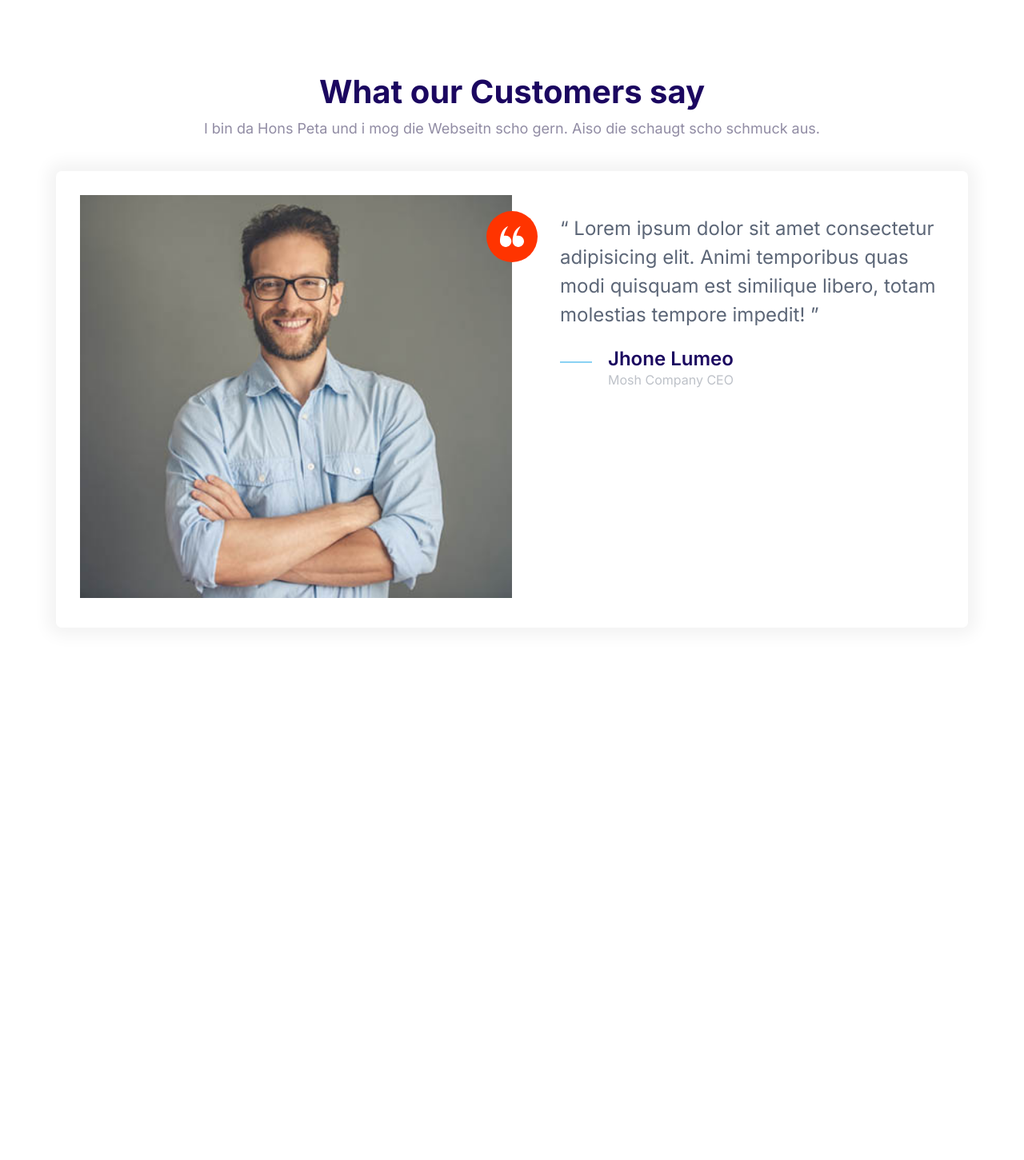
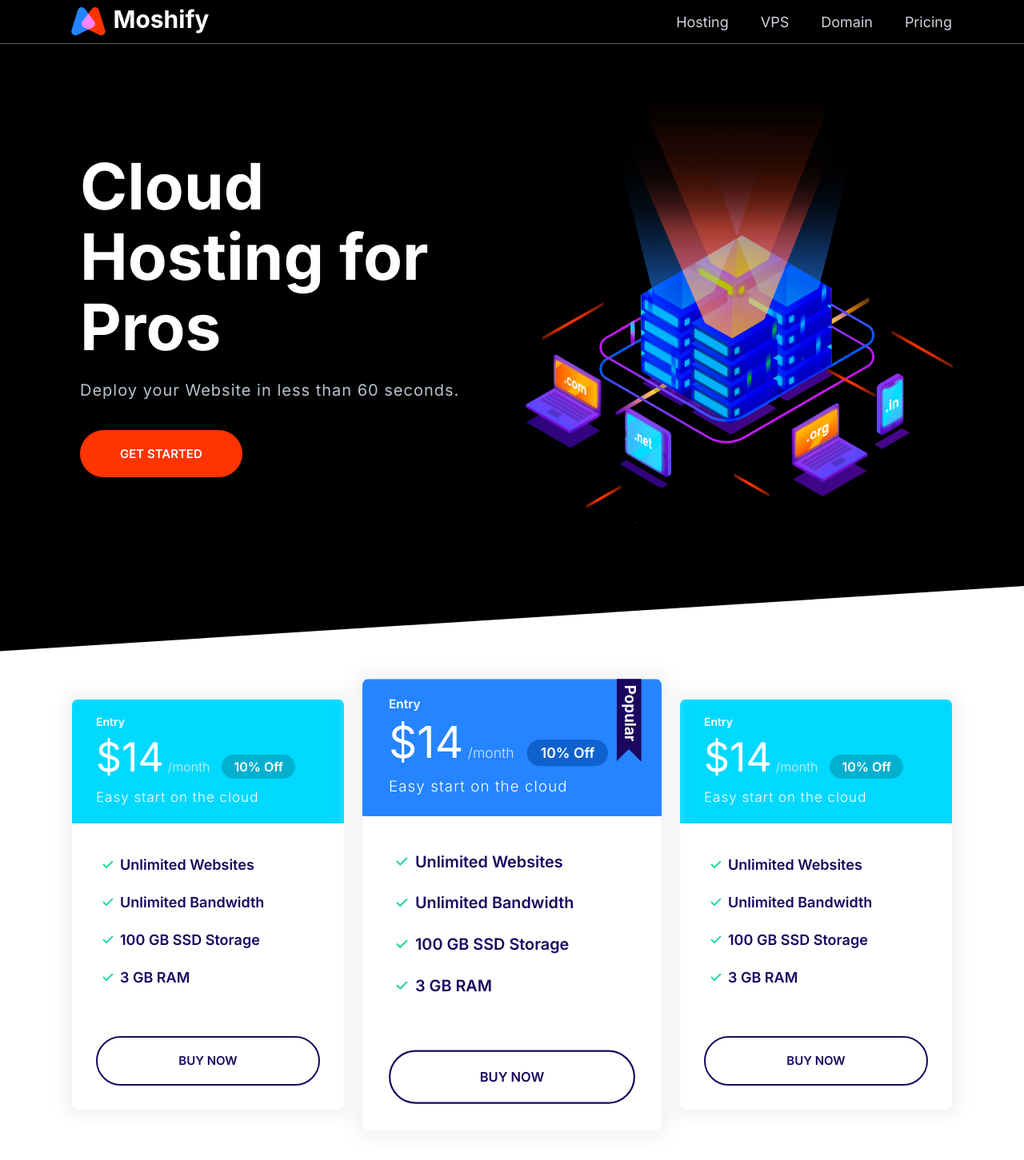
Before and after one commit to tatarkevin/Kevify, a plain HTML site: page playground.html in a window 1280 px wide. Shown: the top 1451 px of the page at 80% size. Before the commit the page ends 845 px from the top, so only its background shows below. Drawn offline with nearby package versions, Linux system fonts and the light colour scheme.

Commit message:
Fixing Card Problems + Playing with animations.

```diff
--- a/CSS/styles.css
+++ b/CSS/styles.css
@@ -399,10 +399,6 @@ a {
   margin-bottom: 5rem;
 }
 
-.plan__popular {
-  transform: scale(1.1);
-}
-
 .plan__popular .card__header {
   position: relative;
 }
@@ -436,6 +432,9 @@ a {
   }
   .plan__description {
     font-size: 1.7rem;
+  }
+  .plan__popular {
+    transform: scale(1.1);
   }
 }
 
@@ -906,9 +905,13 @@ a {
   margin: 0 auto;
 }
 
-@media screen and (max-width: 1140px) {
+.block-plans .grid {
+  grid-template-columns: 1fr;
+}
+
+@media screen and (min-width: 1024px) {
   .block-plans .grid {
-    grid-template-columns: 1fr;
+    grid-template-columns: repeat(auto-fit, minmax(10rem, 1fr));
   }
 }
 /* Plans Section End*/
@@ -1047,3 +1050,37 @@ a {
   }
 }
 /* Footer Section End */
+
+@keyframes swipe-left {
+  0% {
+    transform: translateX(-300px);
+    opacity: 0;
+  }
+  100% {
+    transform: translateX(0);
+    opacity: 1;
+  }
+}
+
+.swipe-left-anim {
+  animation-name: swipe-left;
+  animation-duration: .5s;
+  animation-play-state: paused;
+}
+
+@keyframes swipe-right {
+  0% {
+    transform: translateX(300px);
+    opacity: 0;
+  }
+  100% {
+    transform: translateX(0);
+    opacity: 1;
+  }
+}
+
+.swipe-right-anim {
+  animation-name: swipe-right;
+  animation-duration: .5s;
+  animation-play-state: paused;
+}
--- a/playground.html
+++ b/playground.html
@@ -4,63 +4,173 @@
     <meta charset="UTF-8" />
     <meta http-equiv="X-UA-Compatible" content="IE=edge" />
     <meta name="viewport" content="width=device-width, initial-scale=1.0" />
-    <title>Document</title>
+    <meta
+      name="description"
+      content="Deploy your Website in less than 60 seconds."
+    />
+    <meta property="og:description" content="Moshify.." />
+    <meta property="og:type" content="website" />
+    <meta property="og:image" content="http://" />
+    <meta property="og:url" content="https://moshified.com" />
+
+    <title>Moshify - Go Online for just 9$</title>
 
     <link rel="preconnect" href="https://fonts.googleapis.com" />
     <link rel="preconnect" href="https://fonts.gstatic.com" crossorigin />
     <link
-      href="https://fonts.googleapis.com/css2?family=Inter:wght@300;400;600;700&display=optional"
+      href="https://fonts.googleapis.com/css2?family=Inter:wght@300;400;600;700&display=swap"
       rel="stylesheet"
     />
 
     <link rel="stylesheet" href="/CSS/normalize.css" />
     <link rel="stylesheet" href="/CSS/styles.css" />
-    <link rel="stylesheet" href="https://unpkg.com/aos@next/dist/aos.css" />
   </head>
 
-  <body>
-    <section class="block">
-      <header class="block__header">
-        <h2>What our Customers say</h2>
-        <p>
-          I bin da Hons Peta und i mog die Webseitn scho gern. Aiso die schaugt scho schmuck aus.
-        </p>
-      </header>
-      <div class="container">
-        <div class="card testimonial">
-          <div class="grid grid--cols-2">
-            <div class="testimonial__image">
-              <img src="/Images/testimonial.jpg" alt="A happy Customer" />
-              <span class="icon-container icon-container--accent">
-                <svg class="icon icon--small icon--white">
-                  <use xlink:href="../Icons/sprite.svg#quotes"></use>
-                </svg>
-              </span>
+  <body style="height: 700vh">
+    <header class="block--dark block-fixed headerBar">
+      <nav class="nav collapsible container">
+        <a class="logoFix" href="/"><img src="/Images/logo.svg" alt="" /></a>
+        <svg class="icon icon--white nav__toggler">
+          <use href="Icons/sprite.svg#menu"></use>
+        </svg>
+        <ul class="list nav__list collapsible__content">
+          <li class="nav__item"><a href="#">Hosting</a></li>
+          <li class="nav__item"><a href="#">VPS</a></li>
+          <li class="nav__item"><a href="#">Domain</a></li>
+          <li class="nav__item"><a href="#">Pricing</a></li>
+        </ul>
+      </nav>
+    </header>
+
+    <section class="block block--dark block--skewed-left hero">
+      <div class="container grid grid--cols-2">
+        <div class="hero__content swipe-left-anim">
+          <h1>Cloud Hosting for Pros</h1>
+          <p class="hero__tagline">
+            Deploy your Website in less than 60 seconds.
+          </p>
+          <a href="#" class="btn btn--accent btn--stretched">Get Started</a>
+        </div>
+        <img
+          class="hero__image swipe-right-anim"
+          src="/Images/banner.png"
+          alt=""
+        />
+      </div>
+    </section>
+
+    <section class="block container block-plans">
+      <div class="grid grid--cols-3">
+        <div class="plan swipe-left-anim">
+          <div class="card card--secondary">
+            <header class="card__header">
+              <h3 class="plan__name">Entry</h3>
+              <div class="plan__price-cycle-badge">
+                <span class="plan__price">$14</span>
+                <span class="plan__billing-cycle">/month</span>
+                <span class="badge badge--secondary badge--small">10% Off</span>
+              </div>
+              <span class="plan__description">Easy start on the cloud</span>
+            </header>
+            <div class="card__body">
+              <ul class="list list--tick">
+                <li class="list__item">Unlimited Websites</li>
+                <li class="list__item">Unlimited Bandwidth</li>
+                <li class="list__item">100 GB SSD Storage</li>
+                <li class="list__item">3 GB RAM</li>
+              </ul>
+              <button class="btn btn--purple btn--block">Buy now</button>
             </div>
+          </div>
+        </div>
 
-            <blockquote class="quote">
-              <p class="quote__text">
-                Lorem ipsum dolor sit amet consectetur adipisicing elit. Animi
-                temporibus quas modi quisquam est similique libero, totam
-                molestias tempore impedit!
-              </p>
-              <footer>
-                <div class="media">
-                  <div class="media__image quote__image">
-                    <svg class="icon icon--primary">
-                      <use xlink:href="../Icons/sprite.svg#line"></use>
-                    </svg>
-                  </div>
-                  <div class="media__body">
-                    <h3 class="media__title quote__author">Jhone Lumeo</h3>
-                    <p class="quote__organization">Mosh Company CEO</p>
-                  </div>
-                </div>
-              </footer>
-            </blockquote>
+        <div class="plan plan__popular swipe-left-anim">
+          <div class="card card--primary">
+            <header class="card__header">
+              <h3 class="plan__name">Entry</h3>
+              <div class="plan__price-cycle-badge">
+                <span class="plan__price">$14</span>
+                <span class="plan__billing-cycle">/month</span>
+                <span class="badge badge--primary badge--small">10% Off</span>
+              </div>
+              <span class="plan__description">Easy start on the cloud</span>
+            </header>
+            <div class="card__body">
+              <ul class="list list--tick">
+                <li class="list__item">Unlimited Websites</li>
+                <li class="list__item">Unlimited Bandwidth</li>
+                <li class="list__item">100 GB SSD Storage</li>
+                <li class="list__item">3 GB RAM</li>
+              </ul>
+              <button class="btn btn--purple btn--block">Buy now</button>
+            </div>
+          </div>
+        </div>
+
+        <div class="plan swipe-right-anim">
+          <div class="card card--secondary">
+            <header class="card__header">
+              <h3 class="plan__name">Entry</h3>
+              <div class="plan__price-cycle-badge">
+                <span class="plan__price">$14</span>
+                <span class="plan__billing-cycle">/month</span>
+                <span class="badge badge--secondary badge--small">10% Off</span>
+              </div>
+              <span class="plan__description">Easy start on the cloud</span>
+            </header>
+            <div class="card__body">
+              <ul class="list list--tick">
+                <li class="list__item">Unlimited Websites</li>
+                <li class="list__item">Unlimited Bandwidth</li>
+                <li class="list__item">100 GB SSD Storage</li>
+                <li class="list__item">3 GB RAM</li>
+              </ul>
+              <button class="btn btn--purple btn--block">Buy now</button>
+            </div>
           </div>
         </div>
       </div>
     </section>
+
+    <script src="js/main.js"></script>
+    <script>
+      const ElementsToBeAnimated = ["swipe-left-anim", "swipe-right-anim"];
+
+      var AllElementsToAnimate = new Array();
+
+      const scrollBarOffset = 300;
+
+      for (let i = 0; i < ElementsToBeAnimated.length; i++) {
+        let currentItem_i = ElementsToBeAnimated[i];
+        console.log("item: " + currentItem_i);
+        let ItemsToAnimate = document.getElementsByClassName(currentItem_i);
+        for (let j = 0; j < ItemsToAnimate.length; j++) {
+          let currentItem_j = ItemsToAnimate[j];
+          console.log("item_j: ");
+          console.log(currentItem_j);
+          AllElementsToAnimate.push(currentItem_j);
+        }
+      }
+
+      console.log(AllElementsToAnimate);
+
+      function animateOnScroll() {
+        for (let i = 0; i < AllElementsToAnimate.length; i++) {
+          let currentElement = AllElementsToAnimate[i];
+          let windowPos = window.scrollY + scrollBarOffset;
+          let elementPos = currentElement.offsetTop;
+          if (windowPos > elementPos) {
+            if (currentElement.style.animationPlayState !== "running") {
+              console.log("IM ANIMATED");
+              currentElement.style.animationPlayState = "running";
+            }
+          }
+        }
+      }
+
+      animateOnScroll();
+
+      window.onscroll = animateOnScroll;
+    </script>
   </body>
 </html>
```
